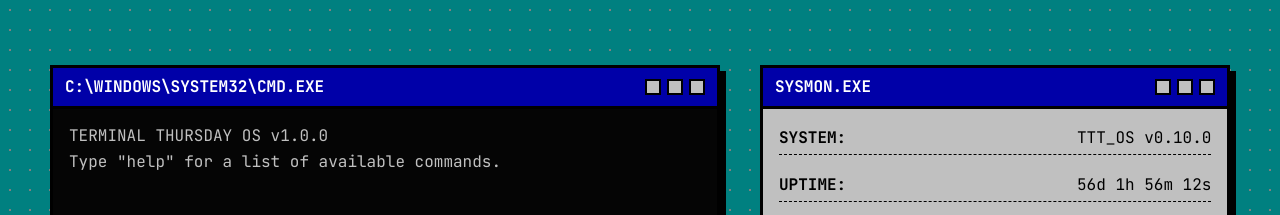
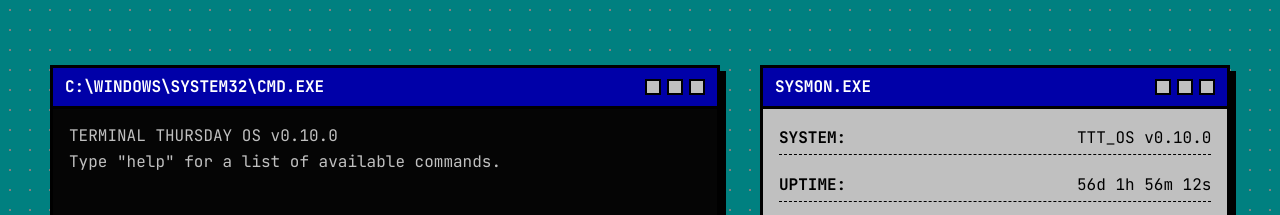
Before and after one commit to MenilV/theterminalthursday.com, a React (Vite) app: page / in a window 1280 px wide. Shown: the part 2520-2735 px from the top of the page. Built offline with nearby package versions, Linux system fonts and the light colour scheme.

Commit message:
fix: read the displayed OS version from package.json
SYSMON.EXE hardcoded "TTT_OS v0.10.0" and the CLI banner said
"v1.0.0", while the footer already used VITE_APP_VERSION. Use the same
injected version everywhere so a version bump only touches package.json.

```diff
--- a/src/components/CliTerminal.jsx
+++ b/src/components/CliTerminal.jsx
@@ -2,7 +2,7 @@ import React, { useState, useRef, useEffect } from 'react';
 
 const CliTerminal = ({ theme }) => {
   const [history, setHistory] = useState([
-    { type: 'output', text: 'TERMINAL THURSDAY OS v1.0.0' },
+    { type: 'output', text: `TERMINAL THURSDAY OS v${import.meta.env.VITE_APP_VERSION || '0.0.0'}` },
     { type: 'output', text: 'Type "help" for a list of available commands.' }
   ]);
   const [input, setInput] = useState('');
--- a/src/components/ServerStatusWidget.jsx
+++ b/src/components/ServerStatusWidget.jsx
@@ -51,7 +51,7 @@ const ServerStatusWidget = ({ theme }) => {
       <div className="window-content" style={{ padding: '16px', display: 'flex', flexDirection: 'column', flex: 1, gap: '16px', justifyContent: 'space-between' }}>
         <div style={{ display: 'flex', justifyContent: 'space-between', borderBottom: '1px dashed var(--border-color)', paddingBottom: '4px' }}>
           <span style={{ fontWeight: 'bold' }}>SYSTEM:</span>
-          <span style={{ fontFamily: 'var(--font-mono)' }}>TTT_OS v0.10.0</span>
+          <span style={{ fontFamily: 'var(--font-mono)' }}>TTT_OS v{import.meta.env.VITE_APP_VERSION || '0.0.0'}</span>
         </div>
 
         <div style={{ display: 'flex', justifyContent: 'space-between', borderBottom: '1px dashed var(--border-color)', paddingBottom: '4px' }}>
```
